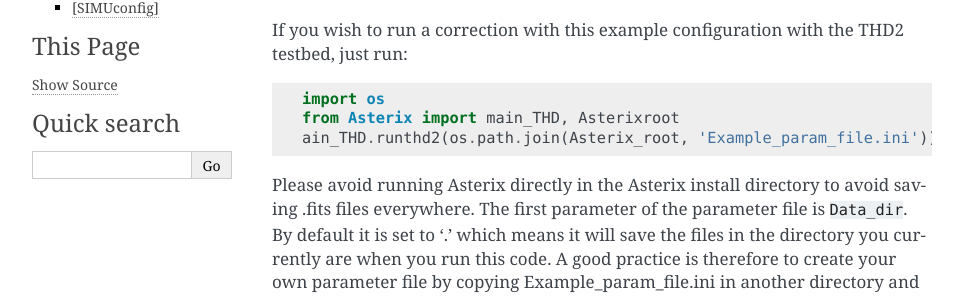
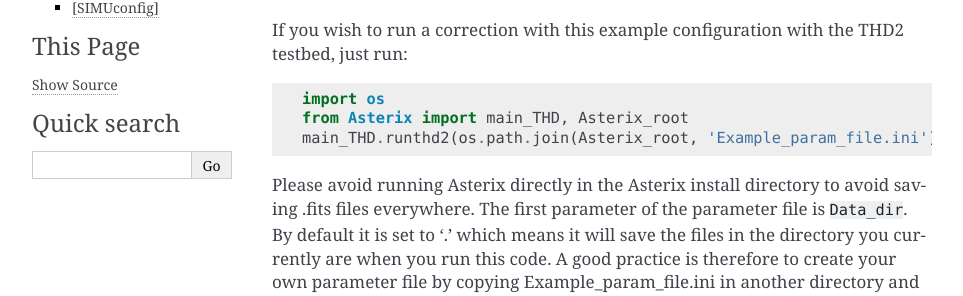
Before and after one commit to johanmazoyer/Asterix, a Sphinx documentation site: the page built from source/run_asterix.rst, in a window 1280 px wide and 900 px high. Shown: the part 349-645 px from the top of the window, without its empty margins (148-1111 px from the left). Built offline with Sphinx 7.4.7, drawn with Linux system fonts in a browser that asks for light colours.

Commit message:
small error in source + remove unused import

```diff
--- a/source/run_asterix.rst
+++ b/source/run_asterix.rst
@@ -16,8 +16,8 @@ with the THD2 testbed, just run:
 .. code-block:: python
 
     import os
-    from Asterix import main_THD, Asterixroot
-    ain_THD.runthd2(os.path.join(Asterix_root, 'Example_param_file.ini'))
+    from Asterix import main_THD, Asterix_root
+    main_THD.runthd2(os.path.join(Asterix_root, 'Example_param_file.ini'))
 
 Please avoid running Asterix directly in the Asterix install directory to avoid saving .fits files everywhere.
 The first parameter of the parameter file is ``Data_dir``. By default it is set to '.' which means it will save the files
```
Also changed, not shown: 1 other file.
